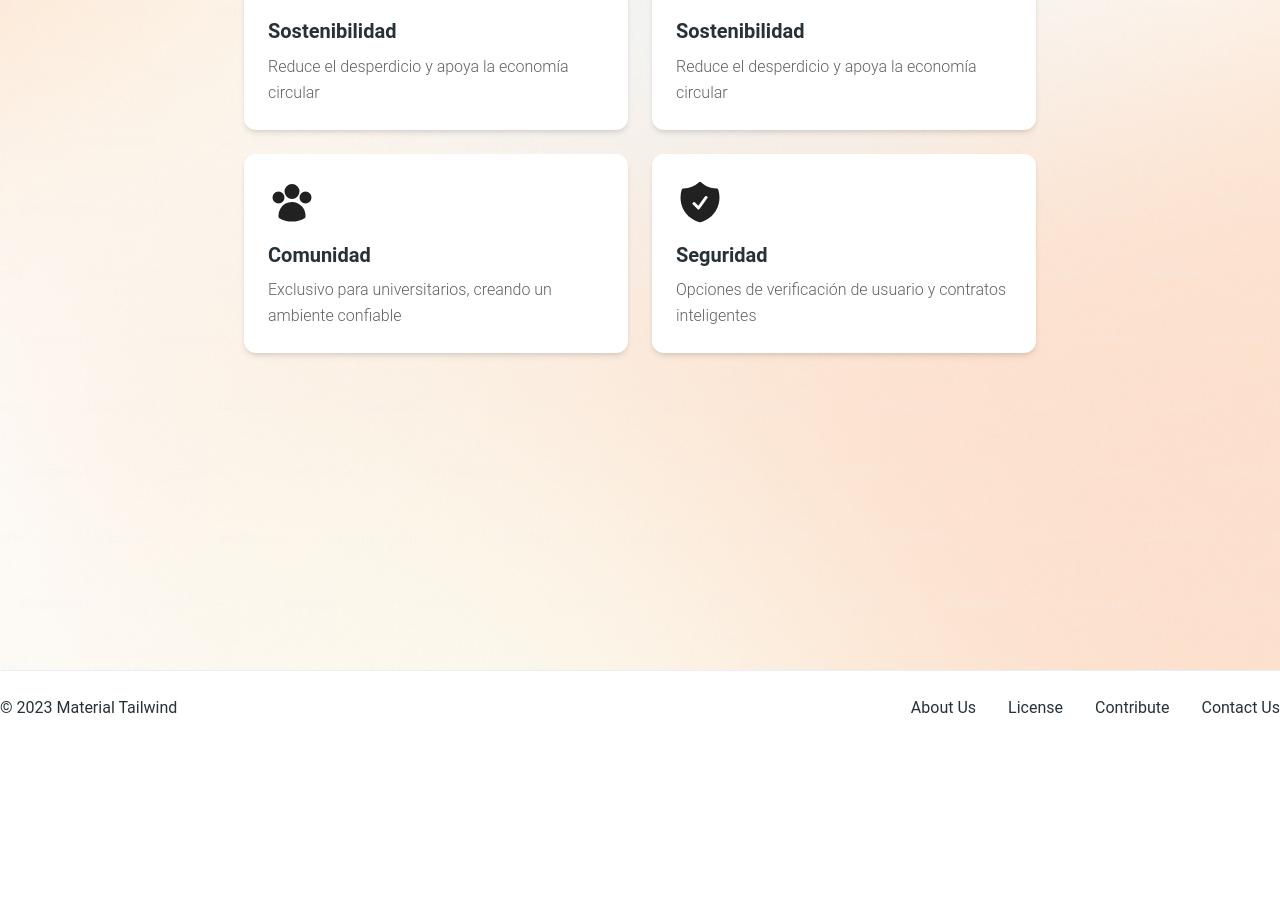
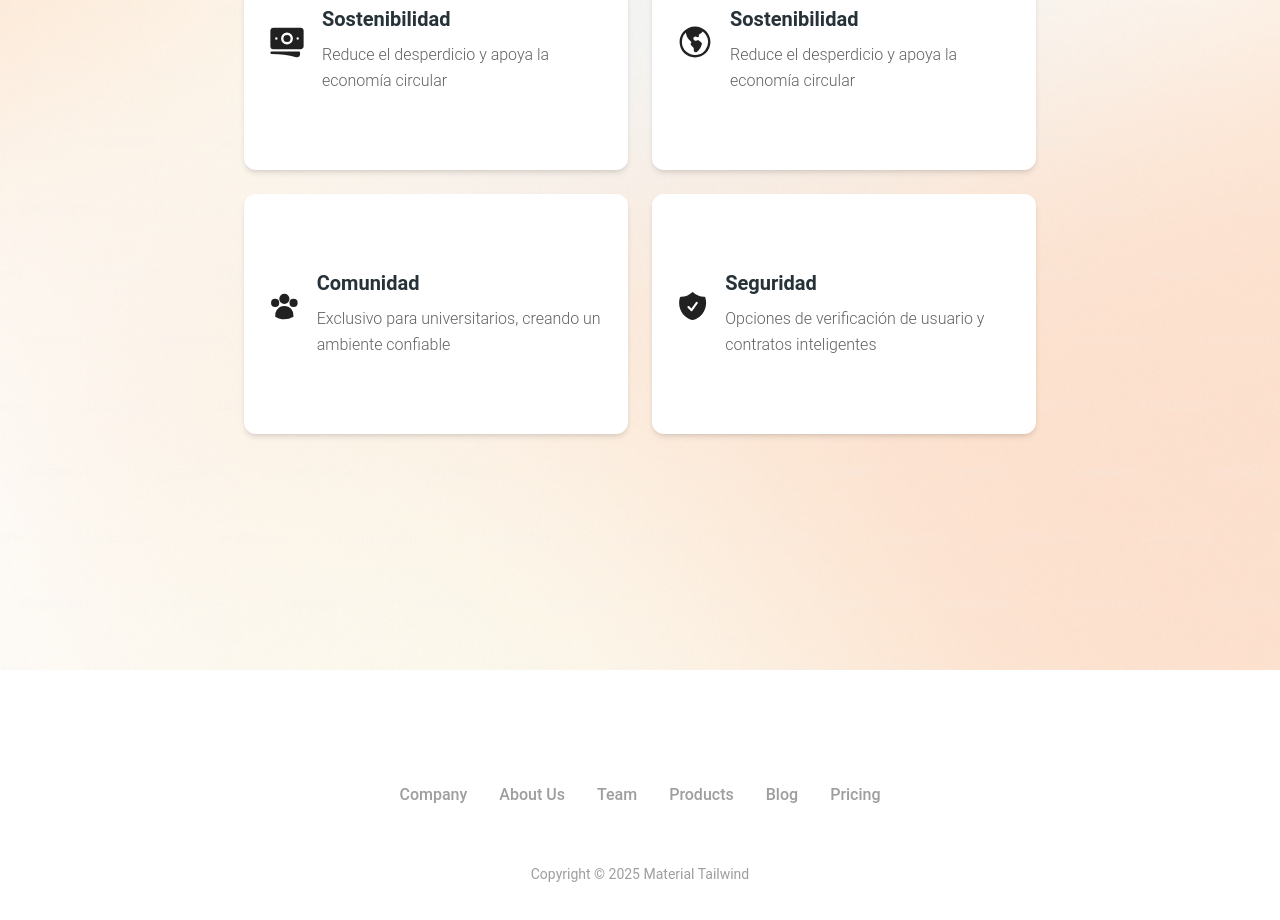
Before and after one commit to SerlioGiron/Swappi-pagina-web, a Next.js app: page / in a window 1280 px wide. Shown: the part 1562-2482 px from the top of the page. Before the commit the page ends 2307 px from the top, so only its background shows below. Built offline with nearby package versions, Linux system fonts and the light colour scheme.

Commit message:
haciendo cambios para que sea mas responsive

```diff
--- a/src/app/Preguntas/page.jsx
+++ b/src/app/Preguntas/page.jsx
@@ -1,4 +1,5 @@
 'use client';
+import { SimpleFooter } from "@/components/Footer";
 import { Preguntas } from "@/components/Preguntas";
 import { StickyNavbar } from "@/components/StickyNavbar";
 import { Typography } from "@material-tailwind/react";
@@ -9,6 +10,7 @@ export default function page(){
         <div>
             <StickyNavbar/>
             <Preguntas/>
+            <SimpleFooter/>
         </div>
     )
 }
--- a/src/app/page.js
+++ b/src/app/page.js
@@ -33,7 +33,7 @@ export default function Home() {
                 <Typography
                     variant="h1"
                     color="black"
-                    style={{zIndex: 1, paddingTop: "30px"}}
+                    style={{zIndex: 1, paddingTop: "30px", textAlign: "center"}}
                 >
                     Intercambia, reutiliza y ahorra
                 </Typography>
--- a/src/components/Beneficios.jsx
+++ b/src/components/Beneficios.jsx
@@ -3,8 +3,8 @@ import Image from "next/image";
 
 function Ahorro() {
     return (
-        <Card className="mt-6 w-96">
-            <CardBody>
+        <Card className="mt-6 w-[80vw] h-[20vh] md:w-[30vw] md:h-[30vh] items-center justify-center">
+            <CardBody className="flex flex-row items-center justify-center gap-4">
                 <svg
                     xmlns="http://www.w3.org/2000/svg"
                     viewBox="0 0 24 24"
@@ -19,12 +19,14 @@ function Ahorro() {
                     />
                     <path d="M2.25 18a.75.75 0 0 0 0 1.5c5.4 0 10.63.722 15.6 2.075 1.19.324 2.4-.558 2.4-1.82V18.75a.75.75 0 0 0-.75-.75H2.25Z" />
                 </svg>
+                <div className="flex flex-col">
                     <Typography variant="h5" color="blue-gray" className="mb-2">
                         Sostenibilidad
                     </Typography>
                     <Typography>
                         Reduce el desperdicio y apoya la economía circular
                     </Typography>
+                </div>
             </CardBody>
         </Card>
     );
@@ -32,8 +34,8 @@ function Ahorro() {
 
 function Sostenibilidad() {
     return (
-        <Card className="mt-6 w-96">
-            <CardBody>
+        <Card className="mt-6 w-[80vw] h-[20vh] md:w-[30vw] md:h-[30vh] items-center justify-center">
+            <CardBody className="flex flex-row items-center justify-center gap-4">
                 <svg
                     xmlns="http://www.w3.org/2000/svg"
                     viewBox="0 0 24 24"
@@ -46,12 +48,14 @@ function Sostenibilidad() {
                         clip-rule="evenodd"
                     />
                 </svg>
+                <div className="flex flex-col">
                     <Typography variant="h5" color="blue-gray" className="mb-2">
                         Sostenibilidad
                     </Typography>
                     <Typography>
                         Reduce el desperdicio y apoya la economía circular
                     </Typography>
+                </div>
             </CardBody>
         </Card>
     );
@@ -59,8 +63,8 @@ function Sostenibilidad() {
 
 function Comunidad() {
     return (
-        <Card className="mt-6 w-96">
-            <CardBody>
+        <Card className="mt-6 w-[80vw] h-[20vh] md:w-[30vw] md:h-[30vh] items-center justify-center">
+            <CardBody className="flex flex-row items-center justify-center gap-4">
                 <svg
                     xmlns="http://www.w3.org/2000/svg"
                     viewBox="0 0 24 24"
@@ -73,20 +77,23 @@ function Comunidad() {
                         clip-rule="evenodd"
                     />
                 </svg>
+                <div className="flex flex-col">
                     <Typography variant="h5" color="blue-gray" className="mb-2">
                         Comunidad
                     </Typography>
                     <Typography>
-                    Exclusivo para universitarios, creando un ambiente confiable
+                        Exclusivo para universitarios, creando un ambiente
+                        confiable
                     </Typography>
+                </div>
             </CardBody>
         </Card>
     );
 }
 function Seguridad() {
     return (
-        <Card className="mt-6 w-96">
-            <CardBody>
+        <Card className="mt-6 w-[80vw] h-[20vh] md:w-[30vw] md:h-[30vh] items-center justify-center">
+            <CardBody className="flex flex-row items-center justify-center gap-4">
                 <svg
                     xmlns="http://www.w3.org/2000/svg"
                     viewBox="0 0 24 24"
@@ -99,12 +106,15 @@ function Seguridad() {
                         clip-rule="evenodd"
                     />
                 </svg>
+                <div className="flex flex-col">
                     <Typography variant="h5" color="blue-gray" className="mb-2">
                         Seguridad
                     </Typography>
                     <Typography>
-                    Opciones de verificación de usuario y contratos inteligentes
+                        Opciones de verificación de usuario y contratos
+                        inteligentes
                     </Typography>
+                </div>
             </CardBody>
         </Card>
     );
@@ -128,7 +138,7 @@ function Seguridad() {
 
 export function Beneficios() {
     return (
-        <div className="relative h-[110vh]">
+        <div className="relative h-[120vh] md:h-[110vh]">
             <Image
                 src="/assets/background.avif"
                 alt="Background"
@@ -143,11 +153,11 @@ export function Beneficios() {
             >
                 Beneficios
             </Typography>
-            <div className="flex flex-row justify-center gap-6 mt-10">
+            <div className="flex flex-col justify-center items-center md:flex-row md:gap-6 mt-10">
                 {Ahorro()}
                 {Sostenibilidad()}
             </div>
-            <div className="flex flex-row justify-center gap-6 ">
+            <div className="flex flex-col justify-center items-center md:flex-row md:gap-6 ">
                 {Comunidad()}
                 {Seguridad()}
             </div>
--- a/src/components/Como-funciona.jsx
+++ b/src/components/Como-funciona.jsx
@@ -66,7 +66,7 @@ export function CarouselDefault() {
                 image: "https://images.unsplash.com/photo-1522202176988-66273c2fd55f?ixlib=rb-4.0.3&ixid=MnwxMjA3fDB8MHxwaG90by1wYWdlfHx8fGVufDB8fHx8&auto=format&fit=crop&w=1471&q=80"
             },
         ].map((value, index) => (
-                <Card key={index} className="w-[80%] h-[70vh] mx-auto flex flex-row items-center shadow-none">
+                <Card key={index} className="w-[80%] h-[70vh] mx-auto flex flex-col  md:flex-row items-center shadow-none">
                     <CardHeader
                         shadow={false}
                         floated={false}
--- a/src/components/Footer.jsx
+++ b/src/components/Footer.jsx
@@ -1,53 +1,35 @@
 import { Typography } from "@material-tailwind/react";
+
+const links = ["Company", "About Us", "Team", "Products", "Blog", "Pricing"];
+const currentYear = new Date().getFullYear();
 
 export function SimpleFooter() {
   return (
-    <footer className="flex w-full flex-row flex-wrap items-center justify-center gap-y-6 gap-x-12 border-t border-blue-gray-50 py-6 text-center md:justify-between">
-      <Typography color="blue-gray" className="font-normal">
-        &copy; 2023 Material Tailwind
-      </Typography>
-      <ul className="flex flex-wrap items-center gap-y-2 gap-x-8">
+    <footer className="px-8 py-28">
+      <div className="container mx-auto flex flex-col items-center">
+        <div className="flex flex-wrap items-center justify-center gap-8 pb-8">
+          {links.map((link, index) => (
+            <ul key={index}>
               <li>
                 <Typography
                   as="a"
                   href="#"
-            color="blue-gray"
-            className="font-normal transition-colors hover:text-blue-500 focus:text-blue-500"
+                  color="white"
+                  className="font-medium !text-gray-500 transition-colors hover:!text-gray-900"
                 >
-            About Us
-          </Typography>
-        </li>
-        <li>
-          <Typography
-            as="a"
-            href="#"
-            color="blue-gray"
-            className="font-normal transition-colors hover:text-blue-500 focus:text-blue-500"
-          >
-            License
-          </Typography>
-        </li>
-        <li>
-          <Typography
-            as="a"
-            href="#"
-            color="blue-gray"
-            className="font-normal transition-colors hover:text-blue-500 focus:text-blue-500"
-          >
-            Contribute
-          </Typography>
-        </li>
-        <li>
-          <Typography
-            as="a"
-            href="#"
-            color="blue-gray"
-            className="font-normal transition-colors hover:text-blue-500 focus:text-blue-500"
-          >
-            Contact Us
+                  {link}
                 </Typography>
               </li>
             </ul>
+          ))}
+        </div>
+        <Typography
+          color="blue-gray"
+          className="mt-6 !text-sm !font-normal text-gray-500"
+        >
+          Copyright &copy; {currentYear} Material Tailwind
+        </Typography>
+      </div>
     </footer>
   );
 }
--- a/src/components/StickyNavbar.jsx
+++ b/src/components/StickyNavbar.jsx
@@ -70,7 +70,7 @@ export function StickyNavbar() {
         <div className="flex items-center justify-between text-blue-gray-900">
           <Typography
             as="a"
-            href="#"
+            href="/"
             className="mr-4 cursor-pointer py-1.5 font-medium"
           >
             Material Tailwind
```
Lines whose indentation alone changed are shown as unchanged.
